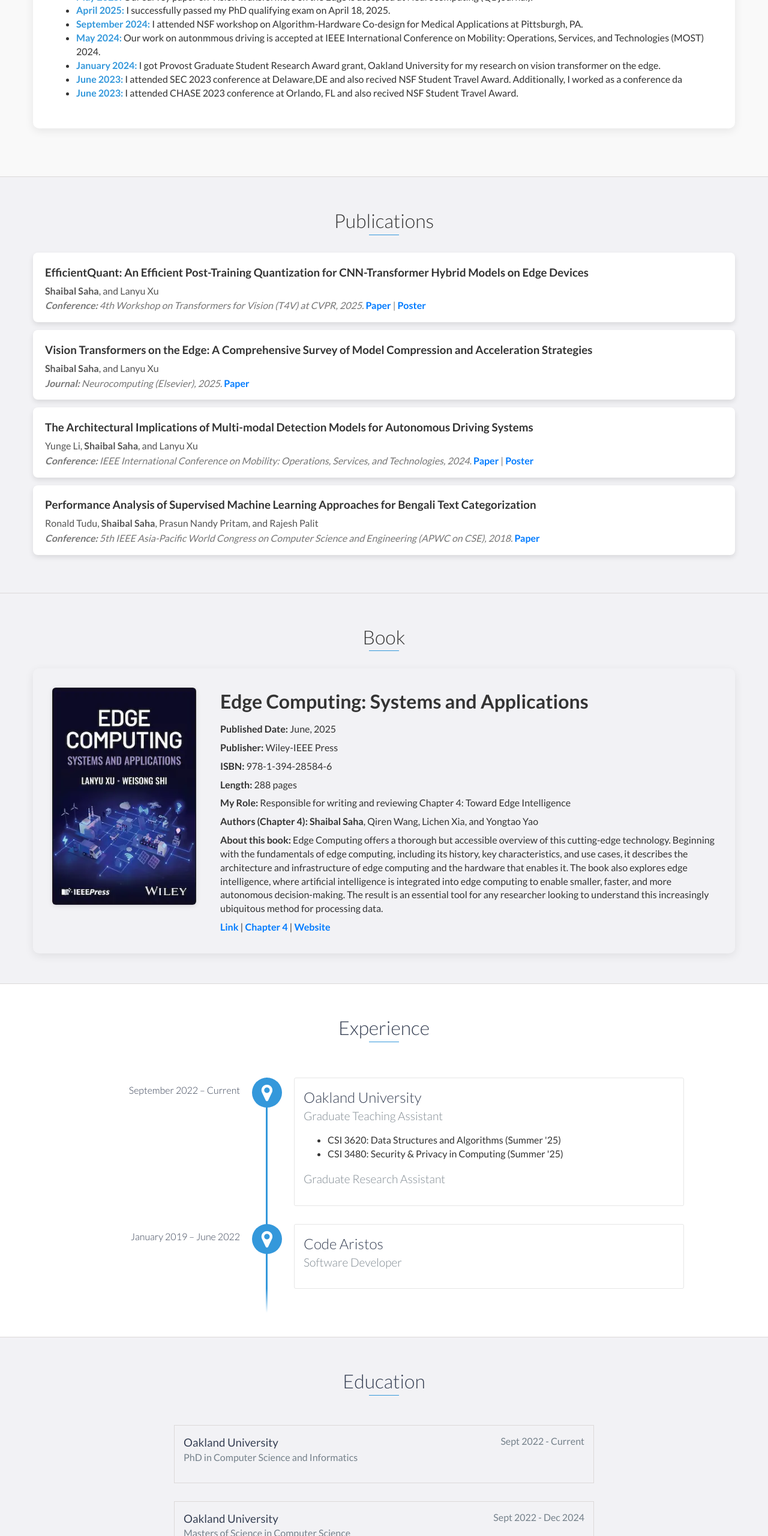
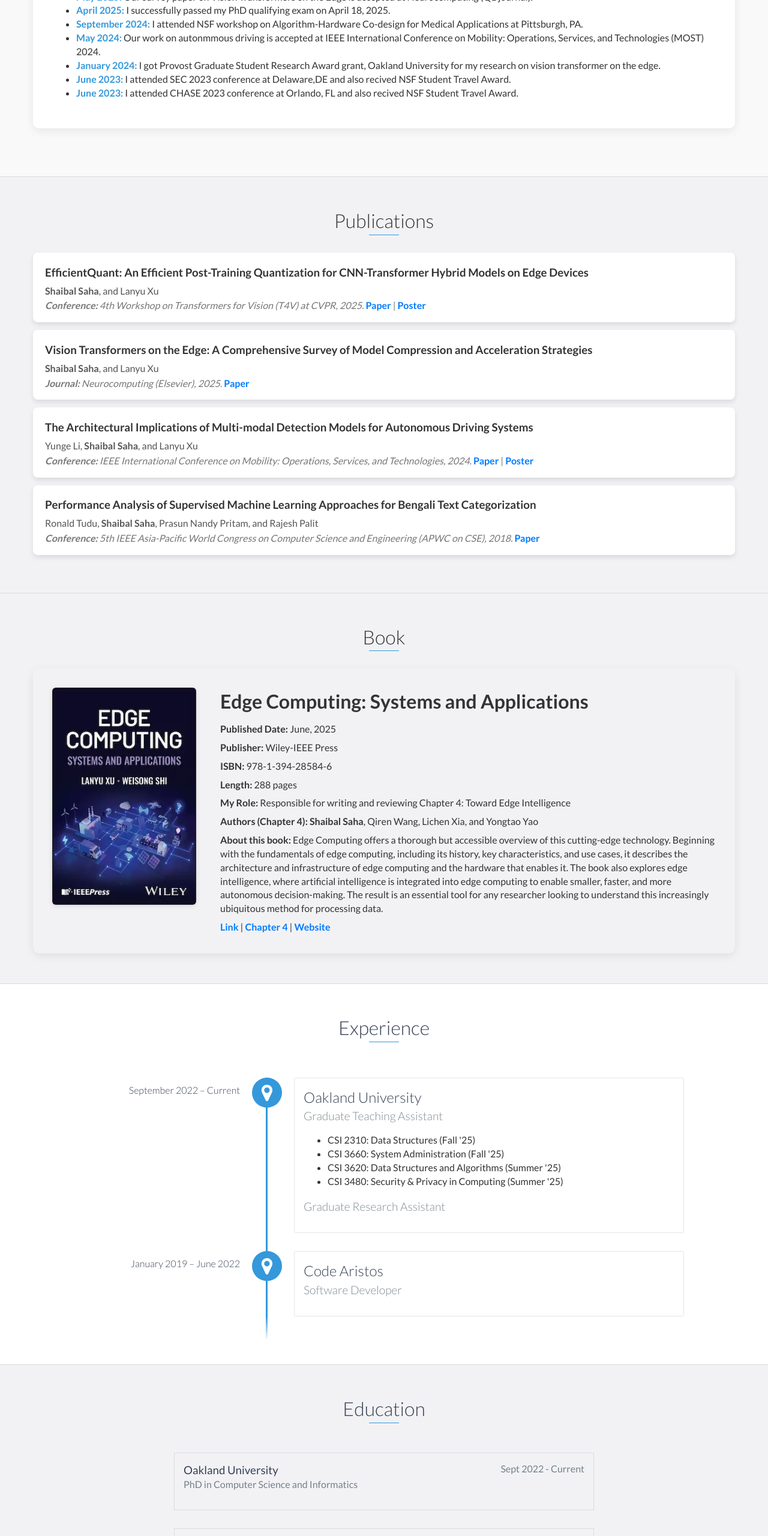
Before and after one commit to shaibal13/shaibal13.github.io, a website: page index.html in a window 1280 px wide. Shown: the part 1560-4120 px from the top of the page at 60% size. Drawn offline with nearby package versions, Linux system fonts and the light colour scheme; files that its build step writes are made by us from their sources; files whose address does not match are found by name.

Commit message:
New content

```diff
--- a/index.html
+++ b/index.html
@@ -322,7 +322,7 @@ footer {
                     </li>
                     <li>
                         <span style="color: #3498db; font-weight: bold;">June 2023:</span>
-                        I attended SEC 2023 conference at Delaware,DE and also recived NSF Student Travel Award. Additionally, I worked as a conference da
+                        I attended SEC 2023 conference at Delaware,DE and also recived NSF Student Travel Award.
                     </li>
                     <li>
                         <span style="color: #3498db; font-weight: bold;">June 2023:</span>
@@ -427,8 +427,11 @@ footer {
                 <h3>Oakland University</h3>
                 <h4>Graduate Teaching Assistant</h4>
                 <ul>
+                    <li>CSI 2310: Data Structures (Fall '25)</li>
+                    <li>CSI 3660: System Administration (Fall '25)</li>
                     <li>CSI 3620: Data Structures and Algorithms (Summer '25)</li>
                     <li>CSI 3480: Security & Privacy in Computing (Summer '25)</li>
+
                 </ul>
                 <h4>Graduate Research Assistant</h4>
                 <!-- <p>
@@ -520,7 +523,7 @@ footer {
                 </li>
                  <li>
                     <i class="fa fa-edit service-icon" aria-hidden="true"></i>
-                    Reviewer of the EMNLP workshop MRL (2024).
+                    Reviewer of the EMNLP workshop MRL (2024,2025).
                 </li>
                 <li>
                     <i class="fa fa-edit service-icon" aria-hidden="true"></i>
```
